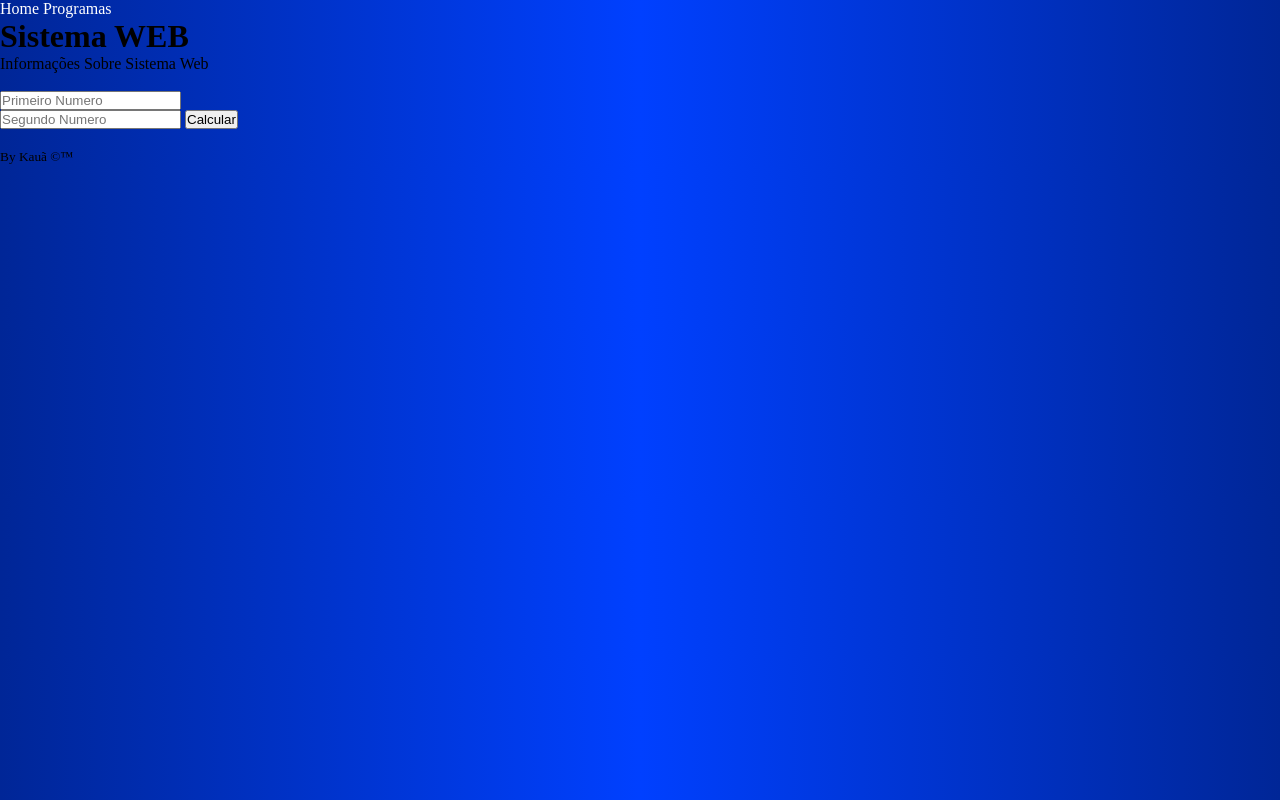
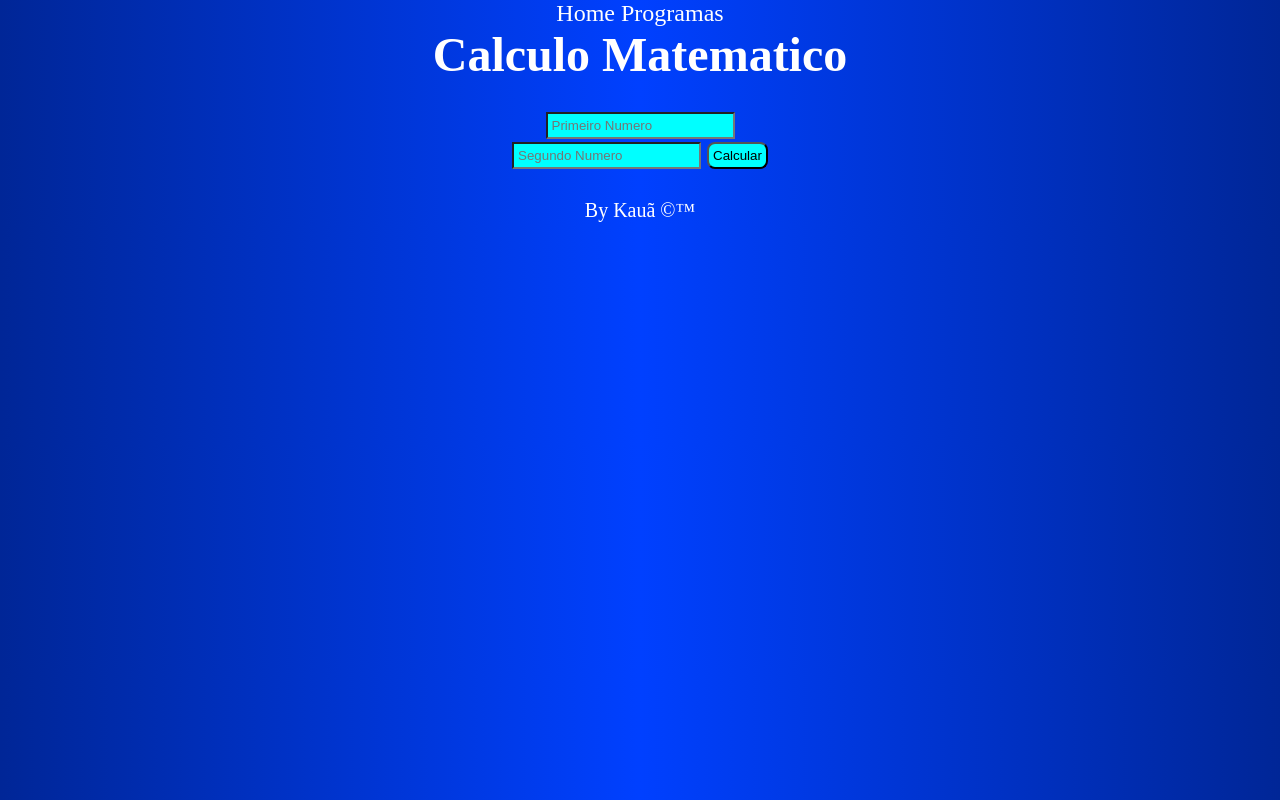
Before and after one commit to Kauayg131/Kaua_site_2C, a plain HTML site: page index.html in a window 1280 px wide. Drawn offline with Linux system fonts and the light colour scheme.

Commit message:
segunda verção com javascript para calculo

```diff
--- a/css/style.css
+++ b/css/style.css
@@ -5,9 +5,21 @@
 
 body{
     background: linear-gradient(to right, rgb(0, 38, 151), rgb(0, 64, 255), rgb(0, 38, 151));
+    color: white;
+    font-size: 1.5rem;
+    text-align: center;
 }
 
 a{
     text-decoration: none;
     color: white;
 }
+
+input, button{
+    background-color: aqua;
+    color: black;
+    padding: 4px;
+}
+button{
+    border-radius: 8px;
+}
--- a/index.html
+++ b/index.html
@@ -5,7 +5,8 @@
     <meta name="viewport" content="width=device-width, initial-scale=1.0">
     <link rel="shortcut icon" href="./img/favicon.png" type="image/png">
     <link rel="stylesheet" href="./css/style.css">
-    <title>Document</title>
+    <script src="./js/prog01.js"defer></script>
+    <title>matematicas</title>
 </head>
 <body>
     <header>
@@ -15,12 +16,7 @@
         </nav>
     </header>
     <main>
-        <h1>Sistema WEB</h1>
-        <article>
-            <section>
-                Informações Sobre Sistema Web
-            </section>
-        </article>
+        <h1>Calculo Matematico</h1>
         <article>
             <label for="num1"></label><br>
             <input type="text" id="num1" placeholder="Primeiro Numero">
```
